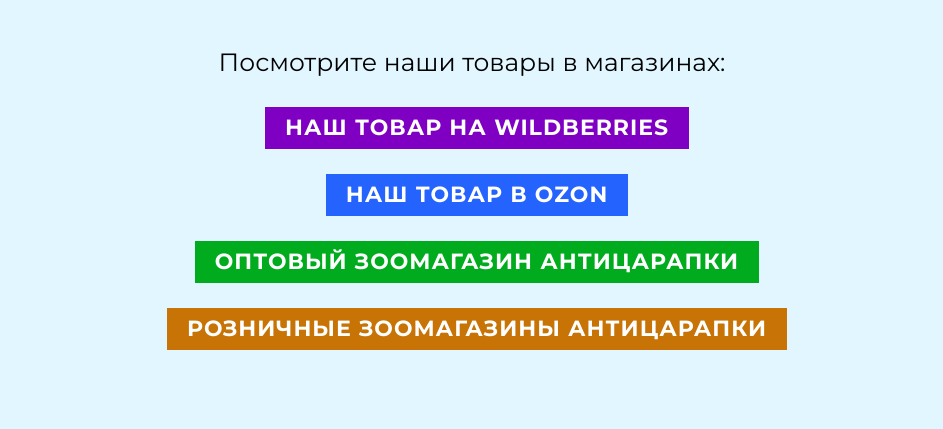
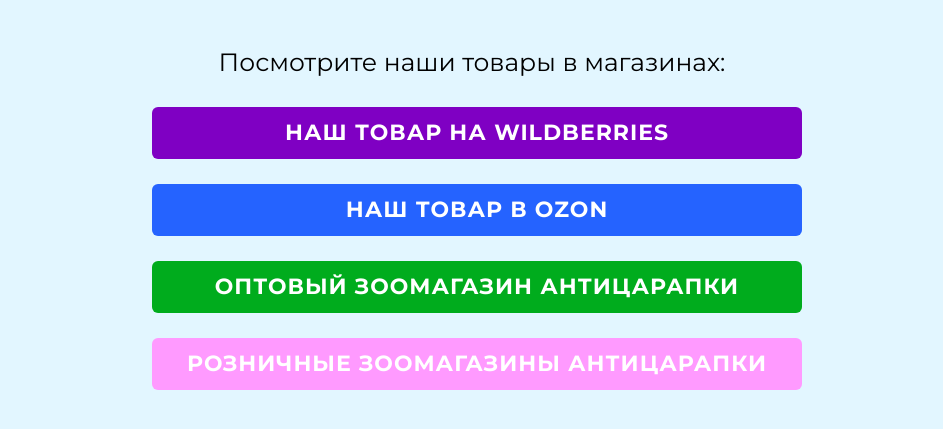
Before and after one commit to isma1al/anticarapki, a plain HTML site: page index.html in a window 1280 px wide. Shown: the part 223-652 px from the top of the page, without its empty margins (168-1111 px from the left). Drawn offline with Linux system fonts and the light colour scheme.

Commit message:
Add files via upload

```diff
--- a/scss/style.scss
+++ b/scss/style.scss
@@ -69,10 +69,13 @@
     font-size: 22px;
     margin-left: 10px;
     color: #000;
-    padding: 10px 20px;
+    padding: 15px 30px;
     font-weight: 700;
     letter-spacing: 1px;
     transition: all .3s;
+    max-width: 650px;
+    border-radius: 6px;
+    width: 100%;
     &:hover {
         transform: translateY(-5px);
     }
@@ -106,11 +109,11 @@
 }
 
 .roznic {
-    background-color: rgb(199, 115, 6);
+    background-color: #ff9aff;
     color: #fff;
     transition: all .3s;
     &:hover {
-        background-color: rgb(212, 143, 53);
+        background-color: #fc87fc;
     }
 }
 
```
Also changed, not shown: css/style.css.
